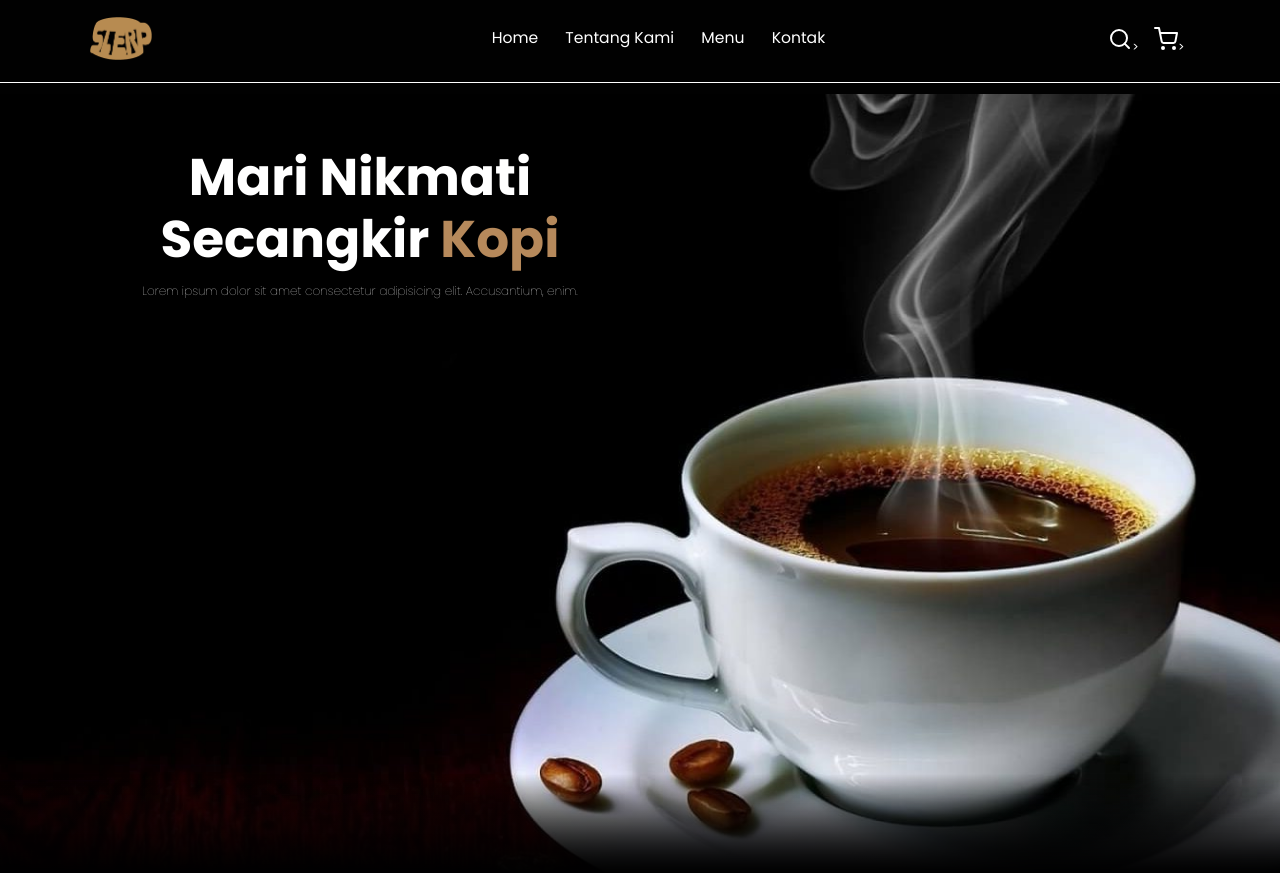
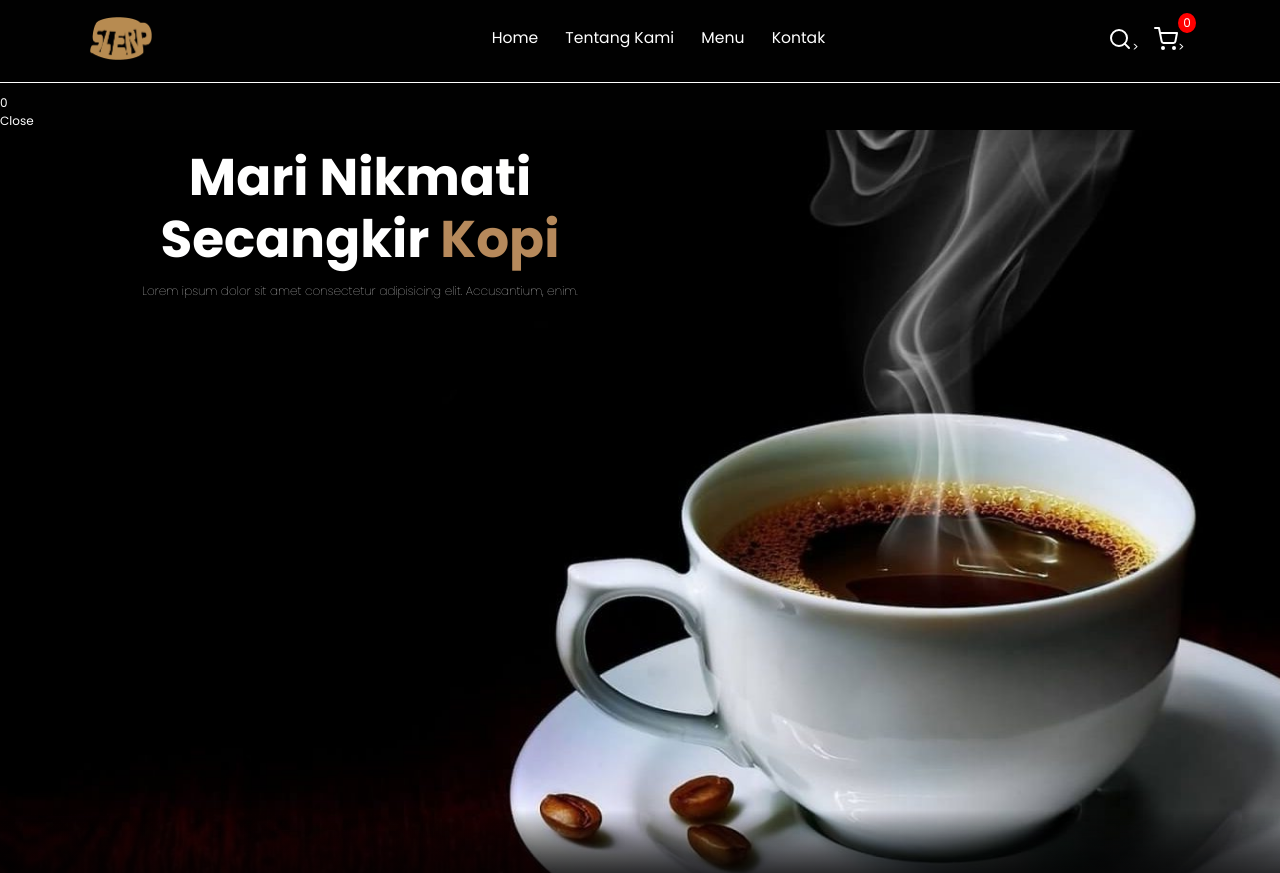
Before and after one commit to Mikaeldwsn/SLERP-Web, a plain HTML site: page index.html in a window 1280 px wide. Shown: the top 873 px of the page. Drawn offline with nearby package versions, Linux system fonts and the light colour scheme.

Commit message:
otw bikin function cart

```diff
--- a/index.html
+++ b/index.html
@@ -28,10 +28,20 @@
             </div>
             <div class="navbar-extra">
                 <a href="#" id="search"><i data-feather="search"></i>></a>
-                <a href="#" id="shopping-cart"><i data-feather="shopping-cart"></i>></a>
+                <a href="#" id="shoppingCart">
+                  <i data-feather="shopping-cart"></i>>
+                  <span class="quantity">0</span>
+                </a>
                 <a href="#" id="hamburger-menu"><i data-feather="menu"></i>></a>
             </div>
         </nav>
+    </div>
+    <div class="shopping-card">
+      <ul class="list-card"></ul>
+      <div class="checkout">
+        <div class="total">0</div>
+        <div class="close-shopping">Close</div>
+      </div>
     </div>
 
     <!-- Navbar End -->
--- a/style.css
+++ b/style.css
@@ -82,6 +82,23 @@ body{
 .nav-container {
     padding: 47px;
 }
+
+#shoppingCart {
+  position: relative;
+}
+
+#shoppingCart span{
+  background-color: red;
+  border-radius: 50%;
+  display: flex;
+  justify-content: center;
+  align-items: center;
+  position: absolute;
+  top: -25px;
+  left: 80%;
+  padding: 1px 5px;
+}
+
 /*hero section*/
 .hero {
     min-height: 100vh;
```
Also changed, not shown: 1x/home R.png (added).
